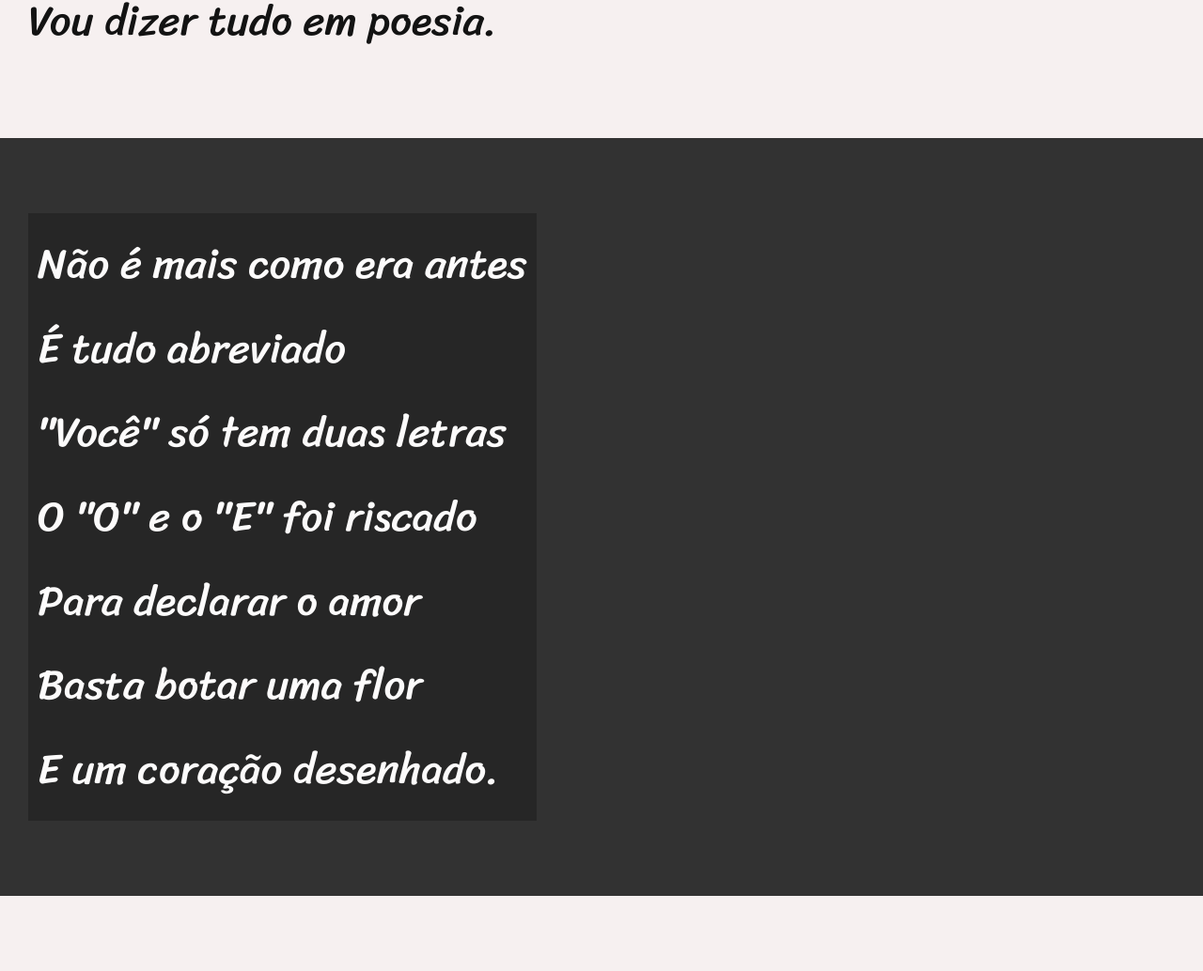
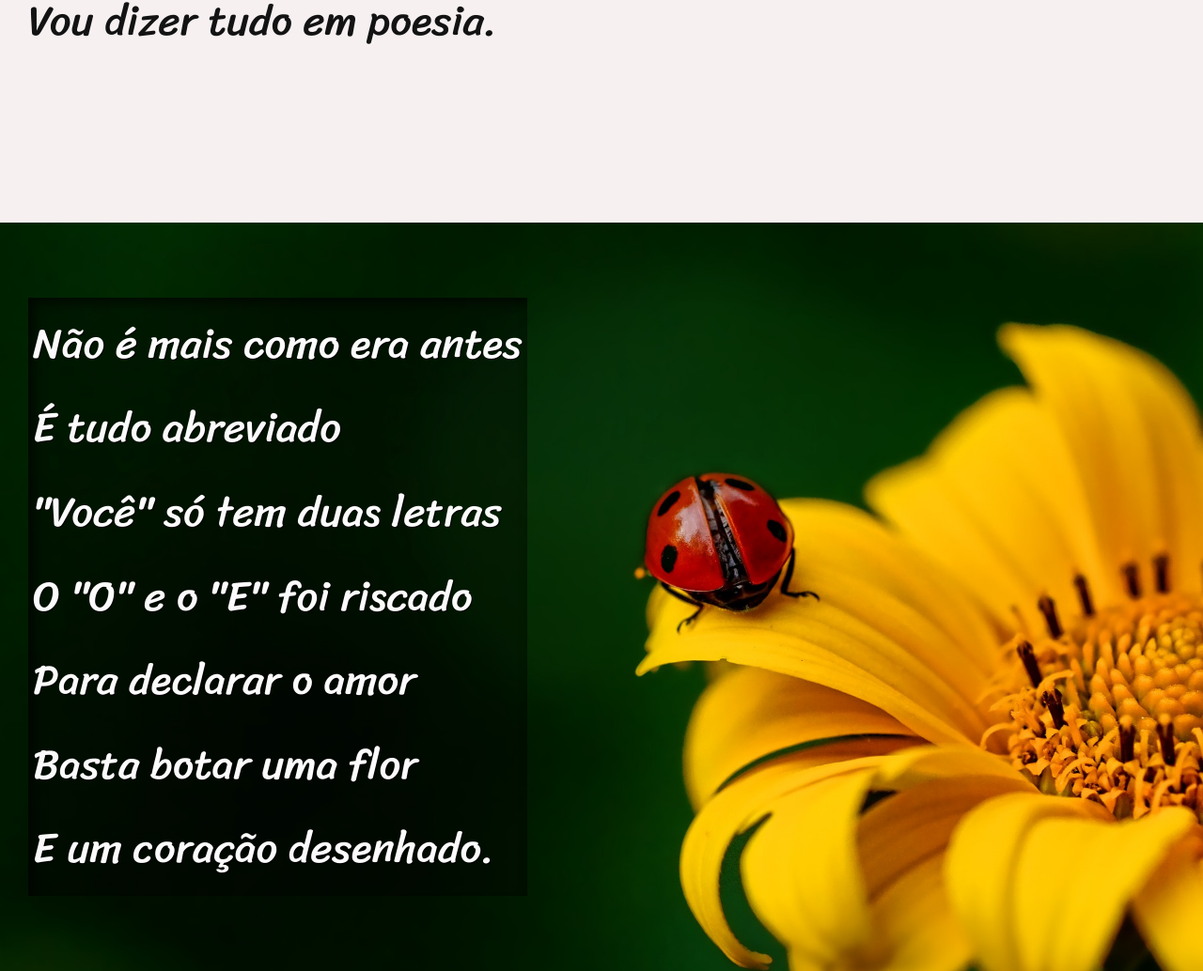
Before and after one commit to miiotto/html-css, a plain HTML site: page exerc/Desafio/d012/index.html in a window 1280 px wide. Shown: the part 848-1882 px from the top of the page at 94% size. Drawn offline with Linux system fonts and the light colour scheme.

Commit message:
Atualização FInal

```diff
--- a/exerc/Desafio/d012/estilo/style.css
+++ b/exerc/Desafio/d012/estilo/style.css
@@ -71,15 +71,35 @@
     color: rgb(19, 19, 19);
 }
 
+section > p {
+    padding-bottom: 2em;
+}
+
 section.imagem {
     background-color: rgba(9, 9, 9, 0.742);
     color: rgb(252, 251, 251);
+    background-size: cover;
+    background-attachment: fixed;
 }
 
 section.imagem > p {
     display: inline-block;
-    padding: 10px;
-    background-color: rgba(0, 0, 0, 0.245);
+    padding: 5px;
+    background-color: rgba(0, 0, 0, 0.377);
+    text-shadow: 1px 1px 0px black;
+    box-shadow: inset 6px 6px 13px 0px rgba(0, 0, 0, 0.648);
+}
+
+section#img01 {
+    background-image: url(../imagens/background001.jpg);
+    background-position: right center;
+
+}
+
+section#img02 {
+    background-image: url(../imagens/background002.jpg);
+    background-position: right center;
+
 }
 
 footer {
--- a/exerc/Desafio/d012/index.html
+++ b/exerc/Desafio/d012/index.html
@@ -28,7 +28,7 @@
     </p>
 </section>
 
-<section class="imagem">
+<section class="imagem" id="img01">
     <p>
         Não é mais como era antes<br>
         É tudo abreviado<br>
@@ -62,7 +62,7 @@
     </p>
 </section>
 
-<section class="imagem">
+<section class="imagem" id="img02">
     <p>
         Tenho saudade das cartas<br>
         Escritas com a própria mão<br>
```
